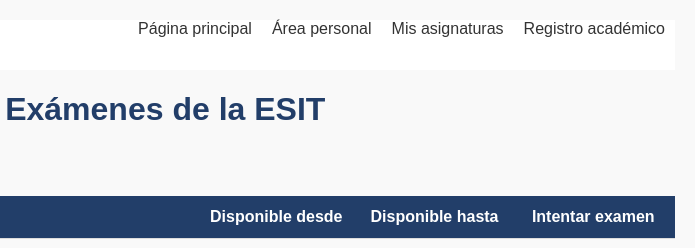
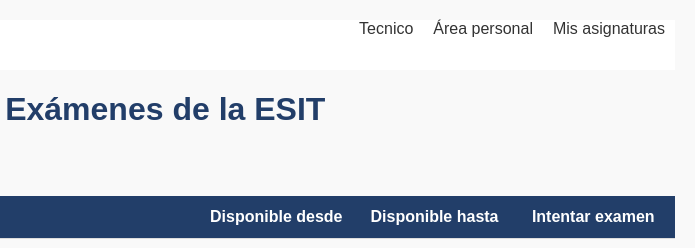
Before and after one commit to KirbyNx/calendario, a plain HTML site: page index.html in a window 1280 px wide. Shown: the top 248 px of the page, 585-1280 px from the left. Drawn offline with Linux system fonts and the light colour scheme.

Commit message:
Add files via upload

```diff
--- a/index.html
+++ b/index.html
@@ -146,10 +146,9 @@
         </div>
         <nav>
             <ul>
-                <li><a href="#">Página principal</a></li>
+                <li><a href="#">Tecnico</a></li>
                 <li><a href="#">Área personal</a></li>
                 <li><a href="#">Mis asignaturas</a></li>
-                <li><a href="#">Registro académico</a></li>
             </ul>
         </nav>
     </header>
```
